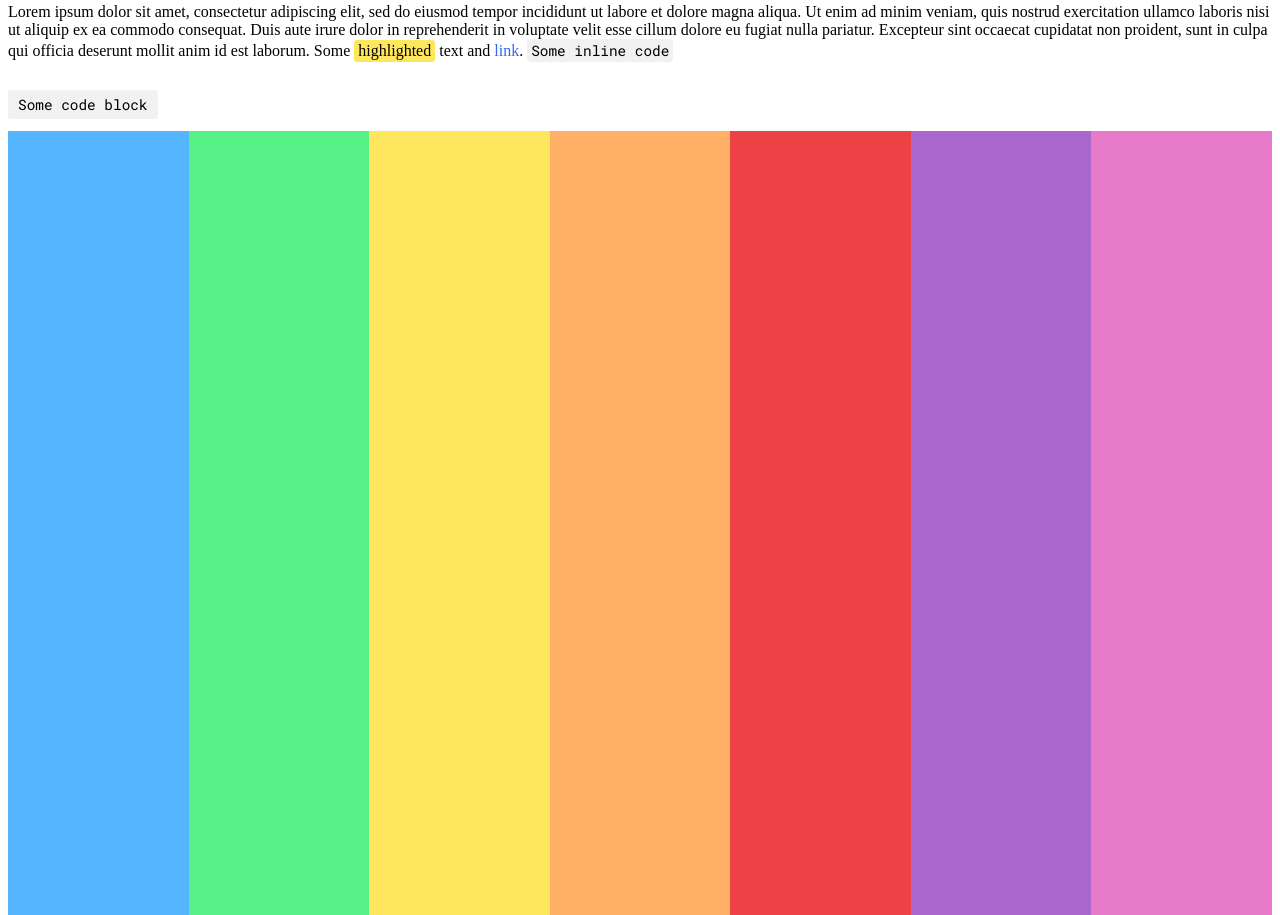
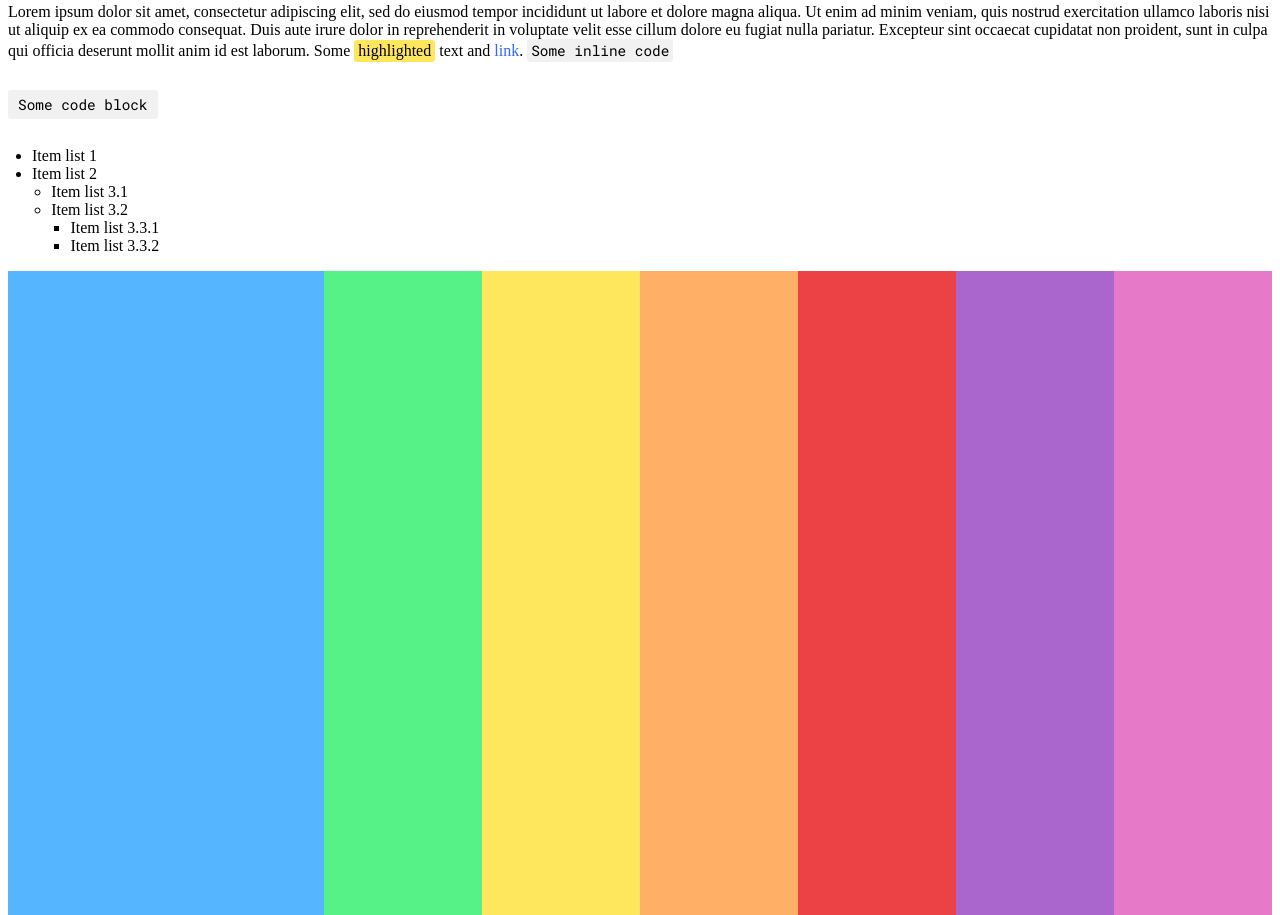
Before and after one commit to kaplego/OSSLib, a plain HTML site: page index.html in a window 1280 px wide. Shown: the part 431-1346 px from the top of the page. Drawn offline with Linux system fonts and the light colour scheme.

Commit message:
Added lists

```diff
--- a/index.html
+++ b/index.html
@@ -18,8 +18,20 @@
     <code>
         Some code block
     </code>
+    <ul>
+        <li>Item list 1</li>
+        <li>Item list 2</li>
+        <ul>
+            <li>Item list 3.1</li>
+            <li>Item list 3.2</li>
+            <ul>
+                <li>Item list 3.3.1</li>
+                <li>Item list 3.3.2</li>
+            </ul>
+        </ul>
+    </ul>
     <div class="h-100 d-flex">
-        <div class="h-100 bg-blue flex-1 hov-flex-2"></div>
+        <div class="h-100 bg-blue flex-2 hov-flex-1"></div>
         <div class="h-100 bg-green flex-1 hov-flex-2"></div>
         <div class="h-100 bg-yellow flex-1 hov-flex-2"></div>
         <div class="h-100 bg-orange flex-1 hov-flex-2"></div>
@@ -30,14 +42,18 @@
 
     <script>
         [...document.querySelectorAll('.hov-flex-2')].forEach(el => {
-            el.style.transition = "flex 170ms";
+            el.style.transition = document.querySelector(".hov-flex-1").style.transition = "flex 170ms";
             el.onmouseover = () => {
                 el.classList.remove("flex-1");
                 el.classList.add("flex-2");
+                document.querySelector(".hov-flex-1").classList.remove("flex-2");
+                document.querySelector(".hov-flex-1").classList.add("flex-1");
             };
             el.onmouseout = () => {
                 el.classList.add("flex-1");
                 el.classList.remove("flex-2");
+                document.querySelector(".hov-flex-1").classList.remove("flex-1");
+                document.querySelector(".hov-flex-1").classList.add("flex-2");
             };
         });
     </script>
--- a/style.css
+++ b/style.css
@@ -8,6 +8,10 @@
     --slib-red: #ED4245;
     --slib-purple: #aa66cc;
     --slib-pink: #E679C8;
+}
+
+* {
+    scroll-behavior: smooth !important;
 }
 
 
@@ -236,6 +240,14 @@ code.inline {
     margin-bottom: 0 !important;
 }
 
+ul {
+    padding-left: 1.5rem !important;
+}
+
+ul>ul {
+    padding-left: 1.2rem !important;
+}
+
 .flex-1 {
     flex: 1;
 }
```
